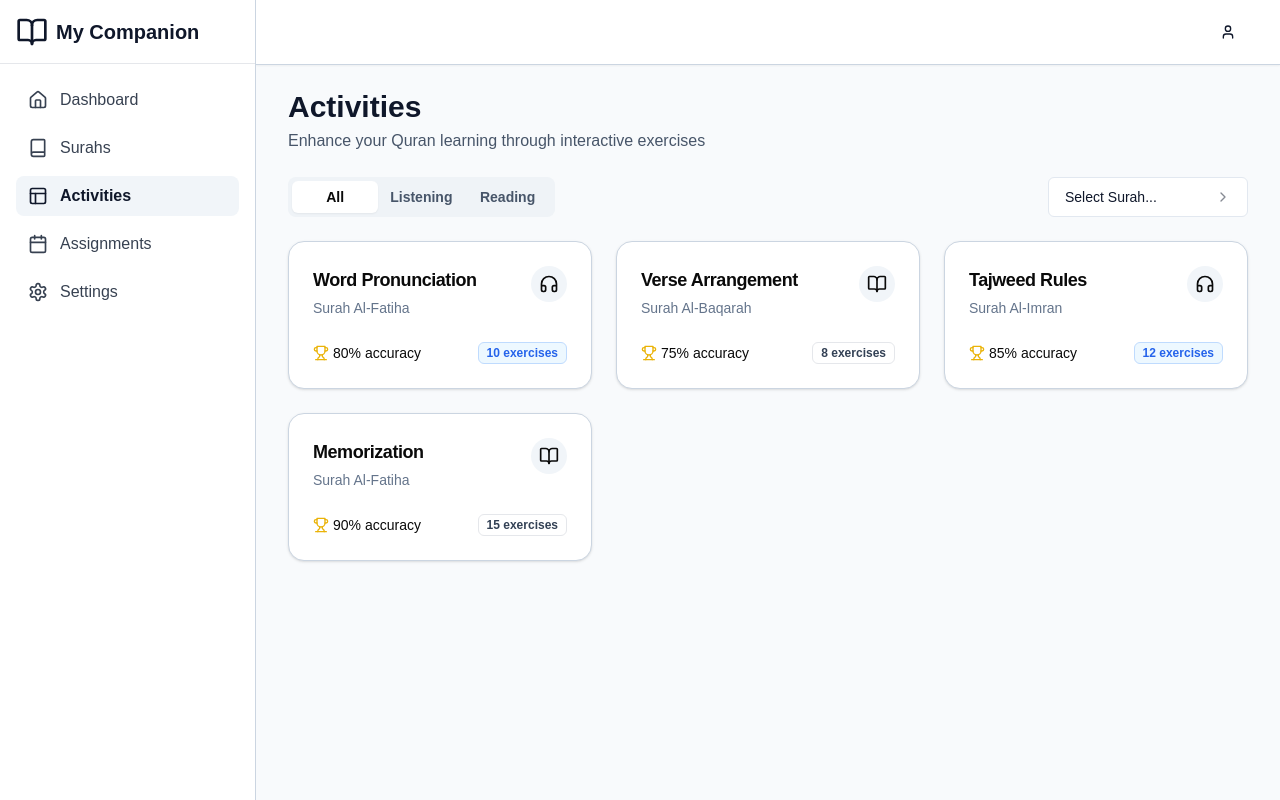
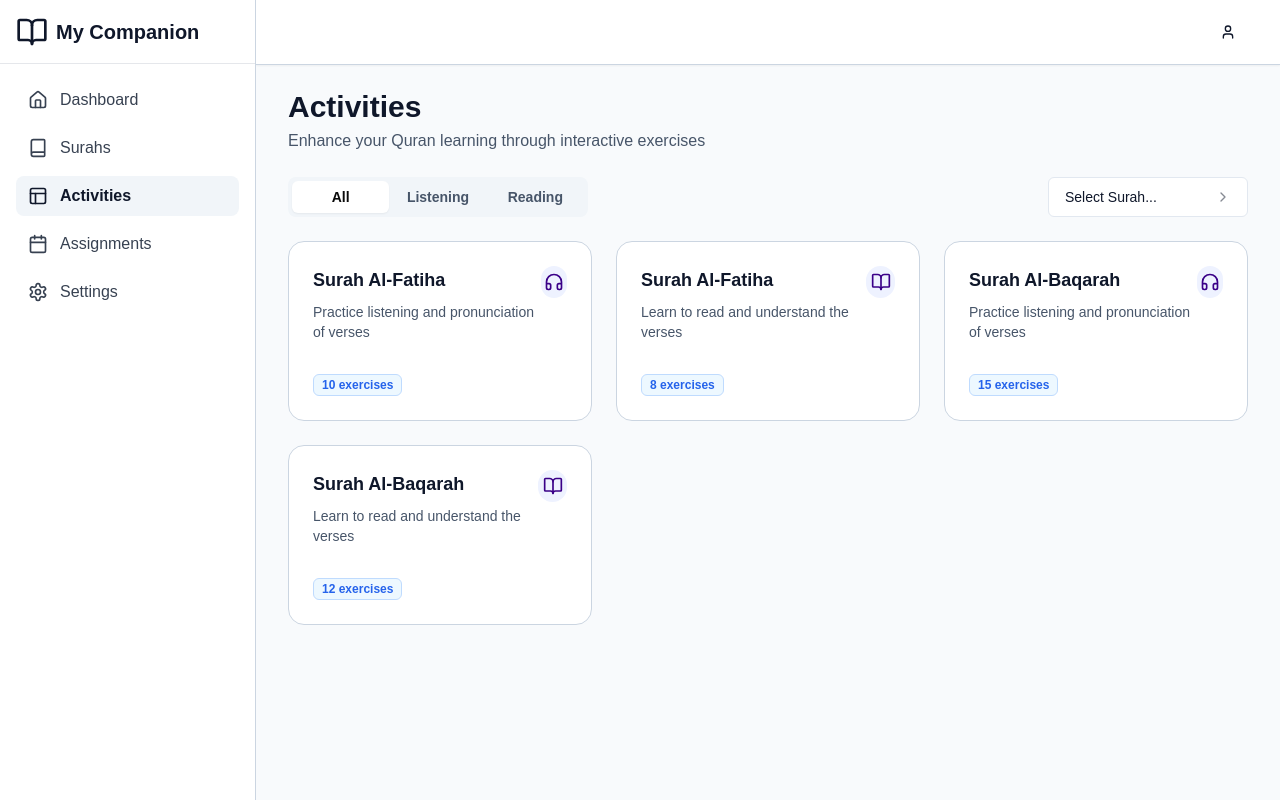
Before and after one commit to maharabhossain1/edTech, a Next.js app: page /activities in a window 1280 px wide. Built offline with nearby package versions, Linux system fonts and the light colour scheme.

Commit message:
update activity page

```diff
--- a/app/activities/page.tsx
+++ b/app/activities/page.tsx
@@ -1,22 +1,9 @@
 "use client";
 
 import { useState } from "react";
+import Link from "next/link";
 import { Tabs, TabsList, TabsTrigger } from "@/components/ui/tabs";
-import {
-  Card,
-  CardContent,
-  CardDescription,
-  CardHeader,
-  CardTitle,
-} from "@/components/ui/card";
-import {
-  Headphones,
-  BookOpen,
-  Trophy,
-  Check,
-  ChevronRight,
-} from "lucide-react";
-import { Badge } from "@/components/ui/badge";
+import { Headphones, BookOpen, Check, ChevronRight } from "lucide-react";
 import {
   Command,
   CommandEmpty,
@@ -32,113 +19,98 @@
 } from "@/components/ui/popover";
 import { Button } from "@/components/ui/button";
 import { cn } from "@/lib/utils";
+import { Badge } from "@/components/ui/badge";
+
+type ActivityType = "listening" | "reading";
+
+interface Activity {
+  id: string;
+  title: string;
+  activityType: ActivityType;
+  description: string;
+  totalExercises: number;
+}
+
+const activities: Activity[] = [
+  {
+    id: "fatiha-listening",
+    title: "Surah Al-Fatiha",
+    activityType: "listening",
+    description: "Practice listening and pronunciation of verses",
+    totalExercises: 10,
+  },
+  {
+    id: "fatiha-reading",
+    title: "Surah Al-Fatiha",
+    activityType: "reading",
+    description: "Learn to read and understand the verses",
+    totalExercises: 8,
+  },
+  {
+    id: "baqarah-listening",
+    title: "Surah Al-Baqarah",
+    activityType: "listening",
+    description: "Practice listening and pronunciation of verses",
+    totalExercises: 15,
+  },
+  {
+    id: "baqarah-reading",
+    title: "Surah Al-Baqarah",
+    activityType: "reading",
+    description: "Learn to read and understand the verses",
+    totalExercises: 12,
+  },
+];
 
 const surahs = [
   { value: "al-fatiha", label: "Al-Fatiha" },
   { value: "al-baqarah", label: "Al-Baqarah" },
-  { value: "al-imran", label: "Al-Imran" },
 ];
 
-const activities = [
-  {
-    id: 1,
-    type: "listening",
-    surah: "al-fatiha",
-    surahName: "Al-Fatiha",
-    title: "Word Pronunciation",
-    description: "Practice pronouncing individual words",
-    progress: 65,
-    timeSpent: "45m",
-    accuracy: 80,
-    totalExercises: 10,
-  },
-  {
-    id: 2,
-    type: "reading",
-    surah: "al-baqarah",
-    surahName: "Al-Baqarah",
-    title: "Verse Arrangement",
-    description: "Arrange verses in correct order",
-    progress: 30,
-    timeSpent: "20m",
-    accuracy: 75,
-    totalExercises: 8,
-  },
-  {
-    id: 3,
-    type: "listening",
-    surah: "al-imran",
-    surahName: "Al-Imran",
-    title: "Tajweed Rules",
-    description: "Learn and practice Tajweed rules",
-    progress: 50,
-    timeSpent: "30m",
-    accuracy: 85,
-    totalExercises: 12,
-  },
-  {
-    id: 4,
-    type: "reading",
-    surah: "al-fatiha",
-    surahName: "Al-Fatiha",
-    title: "Memorization",
-    description: "Memorize verses with spaced repetition",
-    progress: 80,
-    timeSpent: "1h",
-    accuracy: 90,
-    totalExercises: 15,
-  },
-];
+interface ActivityCardProps {
+  activity: Activity;
+}
 
-const ActivityCard = ({ activity }) => (
-  <div>
-    <Card className="hover:shadow-md transition-all duration-300 group rounded-2xl">
-      <CardHeader>
+const ActivityCard = ({ activity }: ActivityCardProps) => (
+  <Link href={`/activities/${activity.id}`}>
+    <div className="h-[180px] rounded-2xl border border-neutral-300 bg-white p-6 hover:shadow transition-all duration-300 flex flex-col justify-between">
       <div className="flex items-start justify-between">
-          <div>
-            <CardTitle className="text-lg font-semibold">
+        <div className="space-y-2">
+          <h3 className="text-lg font-semibold text-neutral-900">
             {activity.title}
-            </CardTitle>
-            <CardDescription className="mt-1">
-              Surah {activity.surahName}
-            </CardDescription>
+          </h3>
+          <p className="text-neutral-600 text-sm">{activity.description}</p>
         </div>
-          <div className="rounded-full w-9 h-9 bg-neutral-100 p-1.5 flex justify-center items-center">
-            {activity.type === "listening" ? (
-              <Headphones className="h-5 w-5 group-hover:text-indigo-600" />
+        <div className=" flex items-center gap-2 w-8 h-8 rounded-full bg-indigo-50 justify-center">
+          {activity.activityType === "listening" ? (
+            <Headphones className="h-5 w-5 text-indigo-700" />
           ) : (
-              <BookOpen className="h-5 w-5 group-hover:text-indigo-600" />
+            <BookOpen className="h-5 w-5 text-indigo-700" />
           )}
         </div>
       </div>
-      </CardHeader>
-      <CardContent>
-        <div className="space-y-4">
-          <div className="flex items-center justify-between text-sm">
-            <div className="flex items-center gap-1">
-              <Trophy className="h-4 w-4 text-yellow-500" />
-              <span>{activity.accuracy}% accuracy</span>
-            </div>
-            <Badge
-              variant={activity.type === "listening" ? "secondary" : "outline"}
-            >
-              {activity.totalExercises} exercises
-            </Badge>
+      <div className="mt-6">
+        <Badge variant="secondary"> {activity.totalExercises} exercises</Badge>
       </div>
     </div>
-      </CardContent>
-    </Card>
-  </div>
+  </Link>
 );
 
 export default function ActivitiesPage() {
-  const [activityType, setActivityType] = useState("all");
+  const [activityType, setActivityType] = useState<"all" | ActivityType>("all");
   const [selectedSurah, setSelectedSurah] = useState("");
   const [open, setOpen] = useState(false);
 
+  const handleActivityTypeChange = (value: string) => {
+    setActivityType(value as "all" | ActivityType);
+  };
+
   const filteredActivities = activities.filter(activity => {
-    const typeMatch = activityType === "all" || activity.type === activityType;
-    const surahMatch = !selectedSurah || activity.surah === selectedSurah;
+    const typeMatch =
+      activityType === "all" || activity.activityType === activityType;
+    const surahMatch =
+      !selectedSurah ||
+      activity.title.toLowerCase().includes(selectedSurah.toLowerCase());
     return typeMatch && surahMatch;
   });
 
@@ -152,11 +124,21 @@
       </div>
 
       <div className="flex flex-col sm:flex-row gap-4 justify-between">
-        <Tabs value={activityType} onValueChange={setActivityType}>
-          <TabsList className="grid w-full grid-cols-3">
-            <TabsTrigger value="all">All</TabsTrigger>
-            <TabsTrigger value="listening">Listening</TabsTrigger>
-            <TabsTrigger value="reading">Reading</TabsTrigger>
+        <Tabs
+          value={activityType}
+          onValueChange={handleActivityTypeChange}
+          className="w-full sm:w-auto"
+        >
+          <TabsList className="grid w-full sm:w-[300px] grid-cols-3 p-1 bg-neutral-100">
+            <TabsTrigger value="all" className="rounded-md">
+              All
+            </TabsTrigger>
+            <TabsTrigger value="listening" className="rounded-md">
+              Listening
+            </TabsTrigger>
+            <TabsTrigger value="reading" className="rounded-md">
+              Reading
+            </TabsTrigger>
           </TabsList>
         </Tabs>
 
```
Lines whose indentation alone changed are shown as unchanged.
